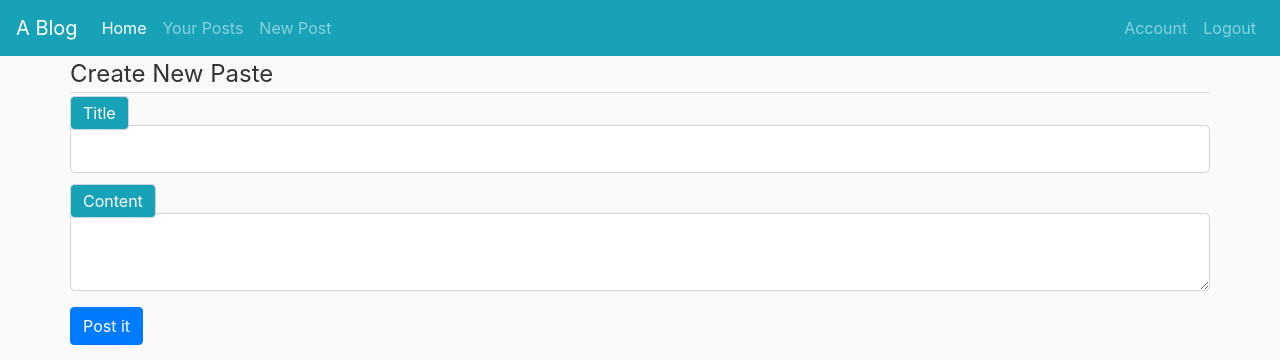
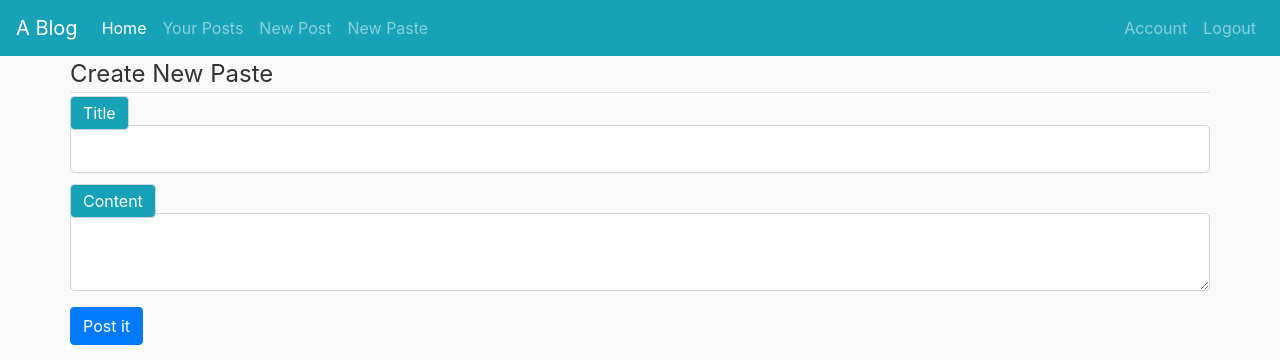
Before and after one commit to janaki-sasidhar/Blog_Webapp_Flask, a Flask app: page /paste/new in a window 1280 px wide. Shown: the top 360 px of the page. Run offline with Flask 2, Linux system fonts and the light colour scheme; a user stored in the database is signed in; parts of the project's set-up code (start-up, migrations or seed data) failed here and were passed over; some libraries are stand-ins or nearby versions.

Commit message:
pastebin_commit

```diff
--- a/flask_blogg/paste/routes.py
+++ b/flask_blogg/paste/routes.py
@@ -17,7 +17,7 @@ def new_paste():
         db.session.add(paste)
         db.session.commit()
         flash('The paste has been created successfully', 'success')
-        return redirect(url_for('main.index'))
+        return redirect(url_for('paste.view_paste', title=form.title.data))
     return render_template('create_paste.html', title='New Paste', form=form)
 
 
--- a/flask_blogg/templates/common.html
+++ b/flask_blogg/templates/common.html
@@ -35,6 +35,8 @@
                 {% else %}
                 <a class="nav-item nav-link" href={{url_for('users.afterlogin')}}>Your Posts</a>
                 <a class="nav-item nav-link" href={{url_for('posts.new_post')}}>New Post</a>
+                <a class="nav-item nav-link" href={{url_for('paste.new_paste')}}>New Paste</a>
+
                 {%endif%}
             </div>
             <div class="navbar-nav">
--- a/flask_blogg/templates/view_paste.html
+++ b/flask_blogg/templates/view_paste.html
@@ -23,7 +23,7 @@
 <body>
     <header>
         Posted By : {%if title != 'Oops !' %} {{paste_data.author.email}} {%else%} None {%endif%} <br>
-        Date Posted : {%if title != 'Oops !' %} {{paste_data.date_posted.strftime('%Y-%m-%d')}} {%else%} None {%endif%}
+        Date Posted : {%if title != 'Oops !' %} {{paste_data.date_posted.strftime('%Y-%m-%d %H:%M:%S')}} {%else%} None {%endif%}
     </header>
     <center> <button  onclick="copyFunction()" class="buttonclass">Copy</button></center>
     <div class="">
```
